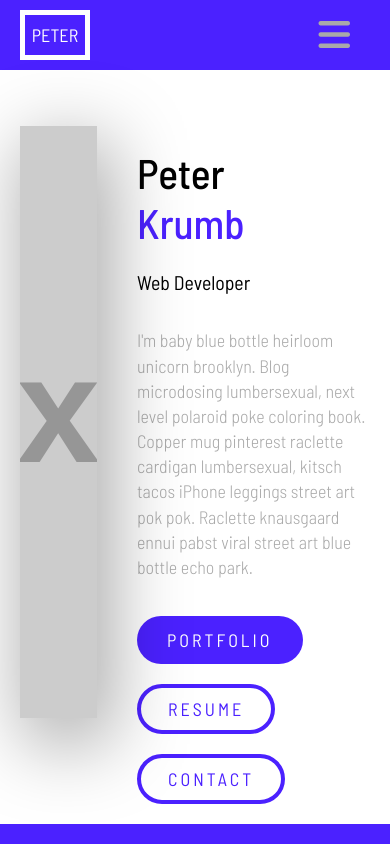
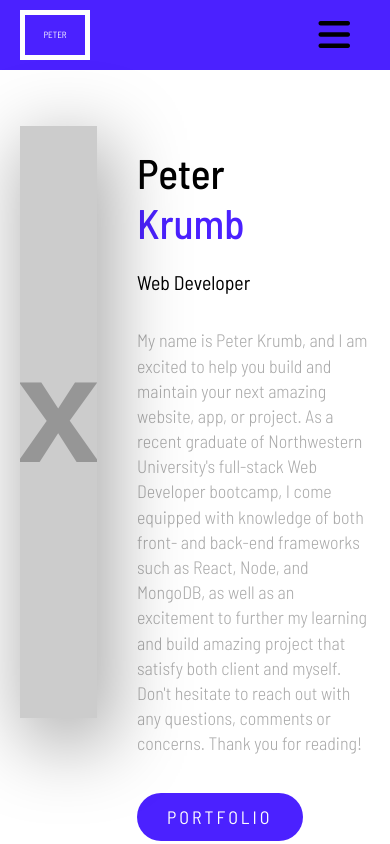
Before and after one commit to peterkrumb/My-Portfolio, a website built with Parcel: page src/index.html in a window 390 px wide. Shown: the top 844 px of the page. Built offline with nearby package versions, Linux system fonts and the light colour scheme; placeholder pictures from the web are drawn by us.

Commit message:
more commits

```diff
--- a/src/index.html
+++ b/src/index.html
@@ -47,7 +47,7 @@
             <h1>Peter <br>
                <span>Krumb</span></h1>
                 <h5>Web Developer</h5>
-                <p>I'm baby blue bottle heirloom unicorn brooklyn. Blog microdosing lumbersexual, next level polaroid poke coloring book. Copper mug pinterest raclette cardigan lumbersexual, kitsch tacos iPhone leggings street art pok pok. Raclette knausgaard ennui pabst viral street art blue bottle echo park.</p>
+                <p>My name is Peter Krumb, and I am excited to help you build and maintain your next amazing website, app, or project. As a recent graduate of Northwestern University's full-stack Web Developer bootcamp, I come equipped with knowledge of both front- and back-end frameworks such as React, Node, and MongoDB, as well as an excitement to further my learning and build amazing project that satisfy both client and myself. Don't hesitate to reach out with any questions, comments or concerns. Thank you for reading!</p>
                 <a href="./work.html" class="primary-btn">Portfolio</a>
                 <a href="/resume.html" class="ghost-btn">Resume</a>
                 <a href="/contact.html" class="ghost-btn">Contact</a>
--- a/src/scss/home.scss
+++ b/src/scss/home.scss
@@ -8,7 +8,7 @@
         width: 65%;
         margin-left: 35%;
         background: white;
-        height: 100%;
+        height: 114%;
 
 
         .img-container{
@@ -78,7 +78,7 @@ box-shadow: 9px 20px 74px 6px rgba(0,0,0,0.34);
             color: white;
 
             .fas{
-                color: $color5;
+                color: black;
             }
         }
         .content-area{
@@ -96,7 +96,7 @@ box-shadow: 9px 20px 74px 6px rgba(0,0,0,0.34);
             .logo{
                 height: 50px;
                 width: 70px;
-                font-size: 1rem;
+                font-size: .5rem;
             }
             .info-box{
                 display: none;
@@ -209,7 +209,7 @@ box-shadow: 9px 20px 74px 6px rgba(0,0,0,0.34);
             .profile-section{
                 width: 70%;
                 float: left;
-                padding: 20% 60px 0;
+                padding: 6% 60px 0;
                 max-width: 800px;
             }
         }
```
Also changed, not shown: dist/contact.html, dist/index.html, dist/resume.html, dist/work.html, dist/work.js, 7 other files.
